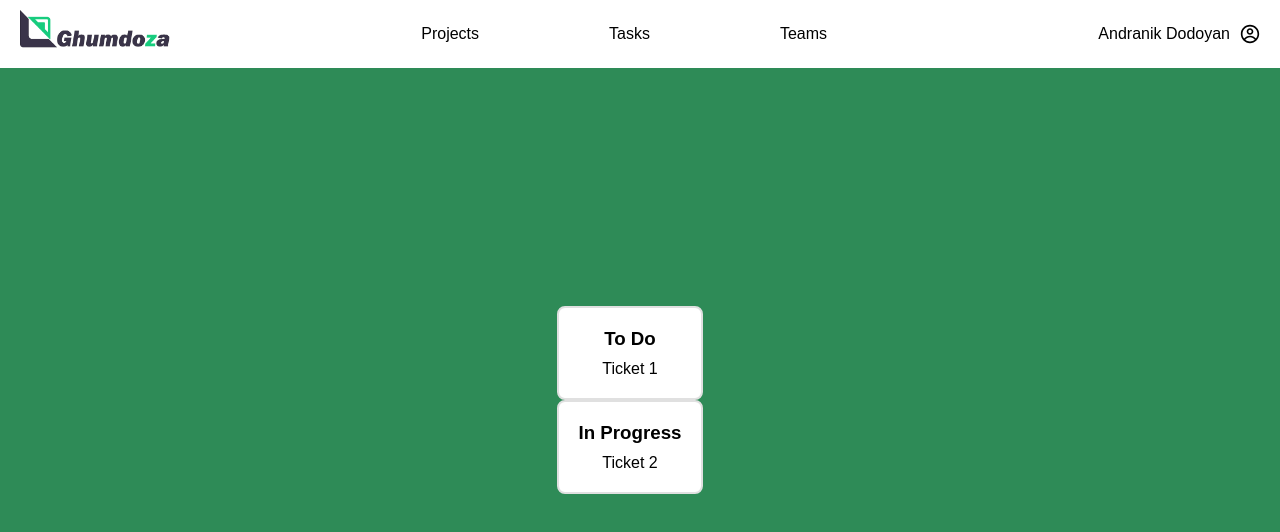
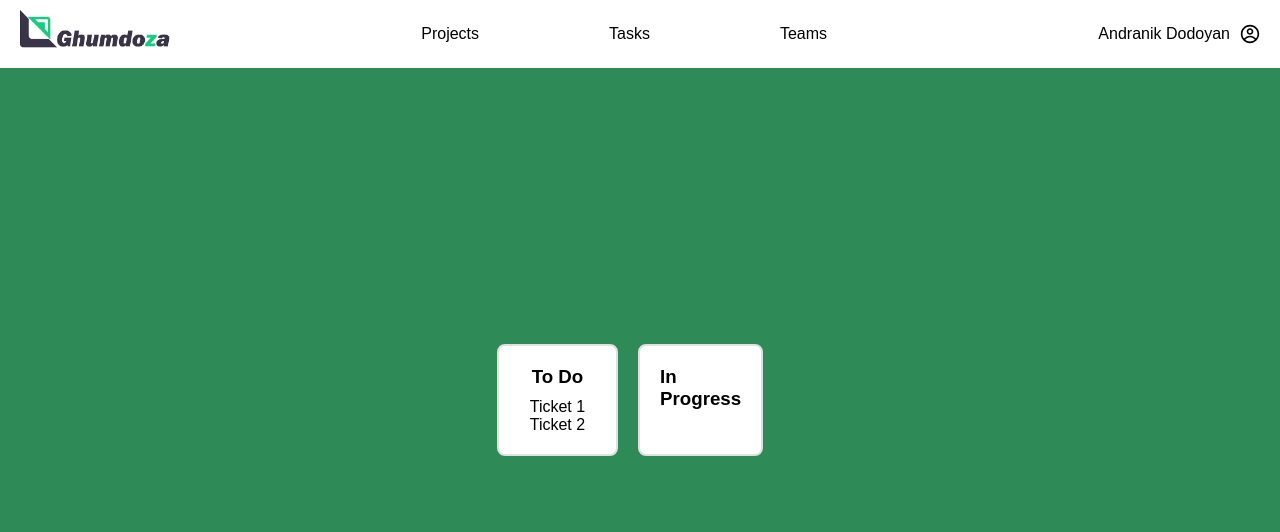
Before and after one commit to Edmond-Zalinyan-AUA/ghumdoza-front, a React (Create React App) app: page / in a window 1280 px wide. Both pictures are taken after typing "Sample", "Sample123" into the empty fields and a click on the button "Login". Shown: the top 532 px of the page. Built offline with nearby package versions, Linux system fonts and the light colour scheme.

Commit message:
Dashboard

```diff
--- /dev/null
+++ b/src/components/DashBoard/Dashboard.css
@@ -0,0 +1,18 @@
+.dashboard {
+    display: flex;
+    overflow-x: auto;
+  }
+
+  .columns {
+    display: flex;
+  }
+
+
+  .column {
+    flex: 1;
+    padding: 20px;
+    border: 2px solid #e0e0e0;
+    border-radius: 8px;
+    background-color: white;
+    margin-right: 20px;
+  }
--- a/src/components/DashBoard/Dashboard.jsx
+++ b/src/components/DashBoard/Dashboard.jsx
@@ -2,12 +2,14 @@ import React from 'react';
 import { DragDropContext, Droppable } from 'react-beautiful-dnd';
 import ToDoColumn from './ToDoColumn';
 import InProgressColumn from './InProgressColumn';
+import './Dashboard.css';
+
 
 const Dashboard = () => {
   // Sample ticket data
   const tickets = [
     { id: '1', title: 'Ticket 1', status: 'to-do' },
-    { id: '2', title: 'Ticket 2', status: 'in-progress' },
+    { id: '2', title: 'Ticket 2', status: 'to-do' },
     { id: '3', title: 'Ticket 3', status: 'done' },
     { id: '4', title: 'Ticket 4', status: 'canceled' },
     // Add more ticket data as needed
--- a/src/components/DashBoard/Ticket.jsx
+++ b/src/components/DashBoard/Ticket.jsx
@@ -1,4 +1,5 @@
 import React from 'react';
+
 import { Draggable } from 'react-beautiful-dnd';
 
 const Ticket = ({ ticket }) => {
```
